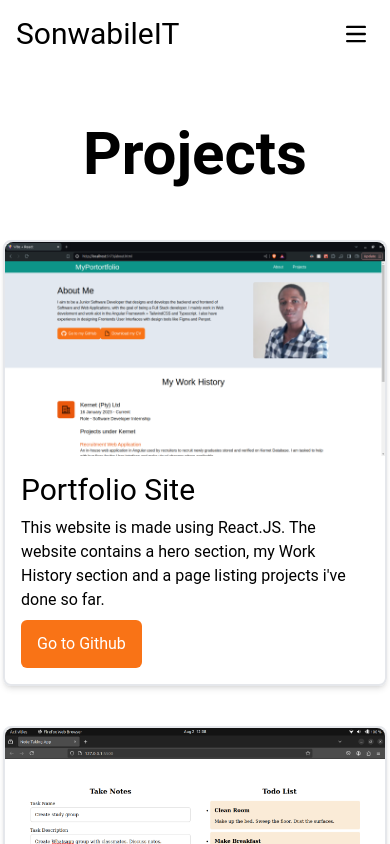
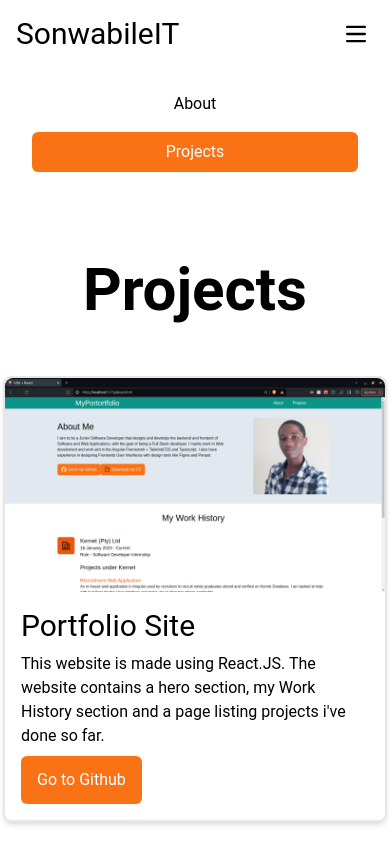
Before and after one commit to sonwabileIT/react-portfolio-website, a React (Vite) app: page /react-portfolio-website/projects in a window 390 px wide. Both pictures are taken after a click on the button 356 px from the left and 34 px from the top of the page. Shown: the top 844 px of the page. Built offline with nearby package versions, Linux system fonts and the light colour scheme; the HTML template or start-up script is replaced by a standard one.

Commit message:
feat: add responsive navbar

```diff
--- a/src/components/NavBar.jsx
+++ b/src/components/NavBar.jsx
@@ -1,27 +1,37 @@
 import { Link } from "react-router-dom"
 import { NavLink } from "react-router-dom"
+import { useState } from "react"
 
 function NavBar(){
+
+    const [trigger, setTrigger] = useState(false);
+
+    const toggleNavbar = () => {
+        setTrigger(!trigger)
+    }
+
+
+
     return(
         <>
         <div className="py-4">
-            <div className="flex justify-between mx-auto items-center max-w-screen-lg px-4">
+            <div className="  mx-auto items-center max-w-screen-lg px-4">
+
+
+                <nav className="flex flex-wrap justify-between items-center ">
                     <Link to="/">
                         <span className="text-black text-3xl">SonwabileIT</span>
                     </Link>
-
-                <nav>
                     <button type="button"
                         data-collapse-toggle="default-navbar"
-                    className="inline-flex items-center hover:bg-gray-100 p-2 rounded-lg  md:hidden"
-                    aria-controls="default-navbar"
-                    aria-expanded="false">
+                        className=" items-center hover:bg-gray-100 p-2 rounded-lg  md:hidden"
+                        onClick={toggleNavbar}>
                         <svg className="w-5 h-5" aria-hidden="true" xmlns="http://www.w3.org/2000/svg" fill="none" viewBox="0 0 17 14">
                             <path stroke="currentColor" strokeLinecap="round" strokeLinejoin="round" strokeWidth="2" d="M1 1h15M1 7h15M1 13h15"/>
                         </svg>
                     </button>
-                    <div className="hidden w-full md:block md:w-auto" id="default-navbar">
-                        <ul className="flex flex-col gap-2 md:flex-row md:gap-4">
+                    <div className= {trigger ? " w-full md:w-fit " : "hidden md:block md:w-auto"} id="default-navbar">
+                        <ul className="flex flex-col p-4 gap-2 mt-4 md:flex-row md:gap-4 md:p-0 md:mt-0">
                             <li>
                                 <NavLink to="/"
                                 className={({isActive}) =>
@@ -41,6 +51,7 @@ function NavBar(){
                         </ul>
                     </div>
                 </nav>
+
             </div>
         </div>
         </>
```
Lines whose indentation alone changed are shown as unchanged.
